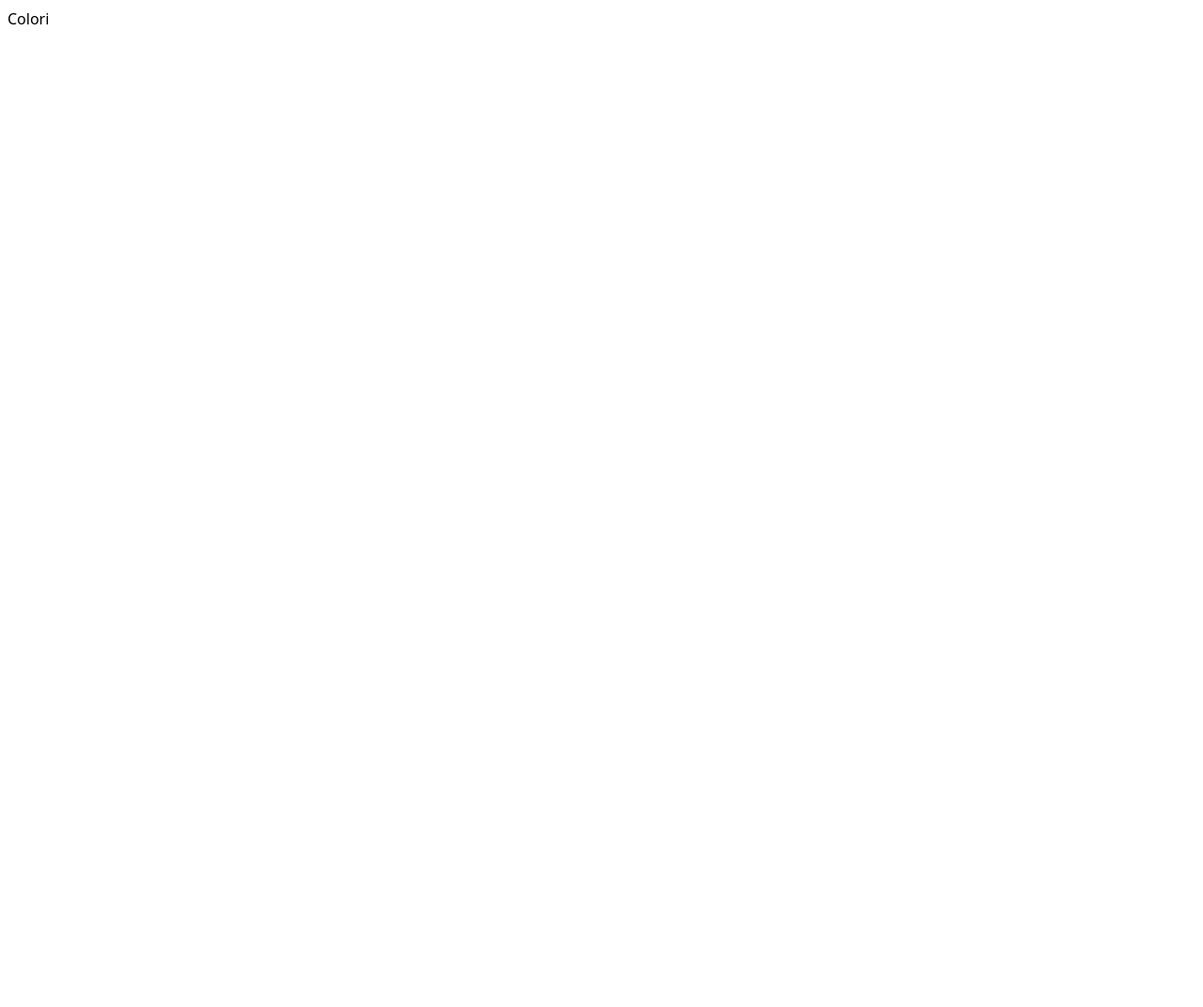
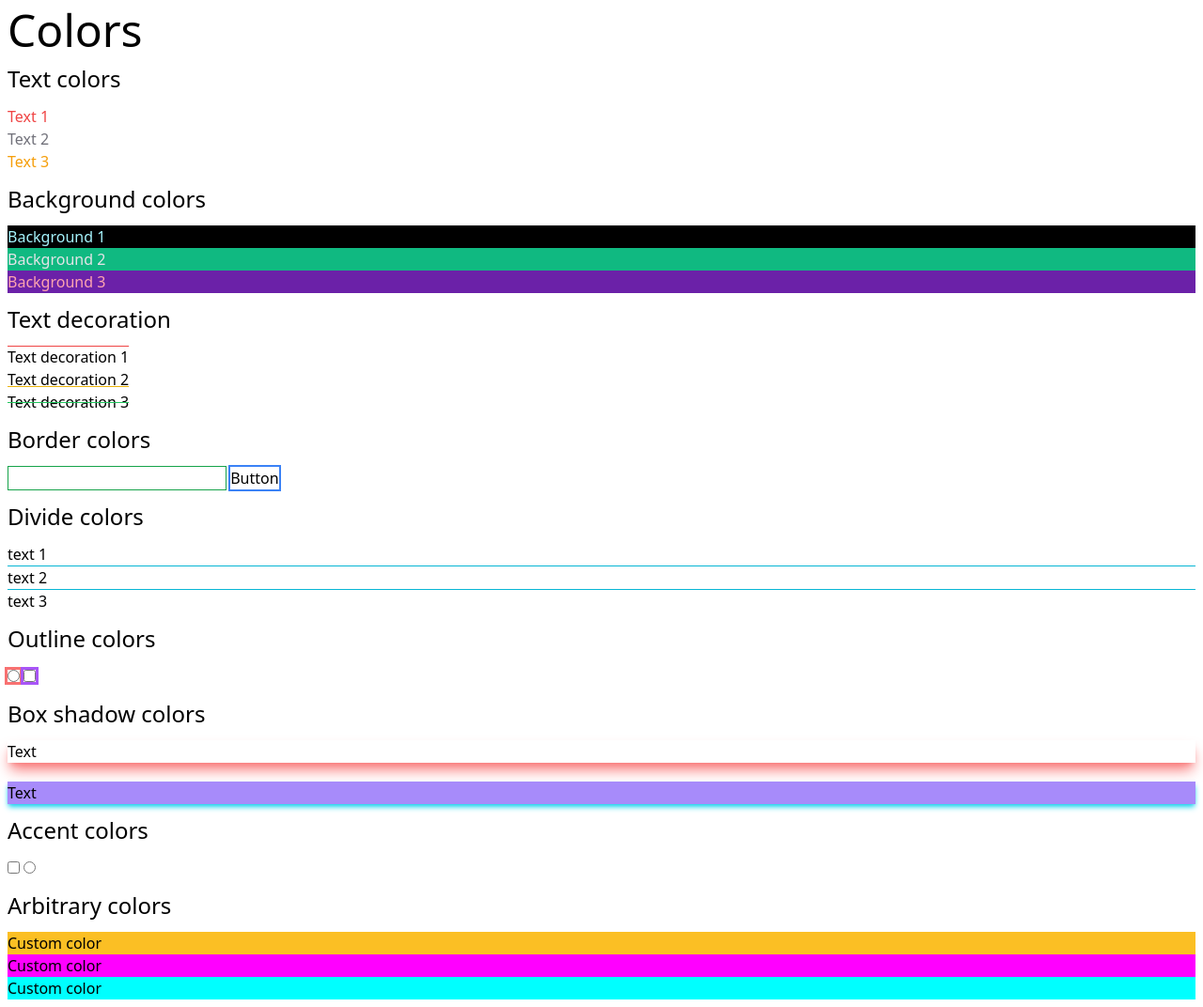
Before and after one commit to Ruma303/tailwind-fundamentals, a plain HTML site: page 2-Colors/index.html in a window 1280 px wide. Shown: the whole page at 94% size. Before the commit the page ends 800 px from the top, so only its background shows below. Drawn offline with nearby package versions, Linux system fonts and the light colour scheme.

Commit message:
Colori completati

```diff
--- a/2-Colors/index.html
+++ b/2-Colors/index.html
@@ -8,8 +8,50 @@
 </head>
 <body class="p-2">
 
-    <h1>Colori</h1>
+    <h1 class="text-5xl">Colors</h1>
 
+    <h2 class="text-2xl my-3">Text colors</h2>
+    <p class="text-red-500">Text 1</p>
+    <p class="text-zinc-500">Text 2</p>
+    <p class="text-amber-500">Text 3</p>
+
+    <h2 class="text-2xl my-3">Background colors</h2>
+    <p class="bg-black text-cyan-200">Background 1</p>
+    <p class="bg-emerald-500 text-zinc-200">Background 2</p>
+    <p class="bg-purple-800 text-rose-300">Background 3</p>
+
+    <h2 class="text-2xl my-3">Text decoration</h2>
+    <p class="overline decoration-red-500">Text decoration 1</p>
+    <p class="underline decoration-yellow-500">Text decoration 2</p>
+    <p class="line-through decoration-green-500">Text decoration 3</p>
+
+    <h2 class="text-2xl my-3">Border colors</h2>
+    <input type="text" class="border border-green-600" />
+    <button class="ring-2 ring-blue-500">Button</button>
+
+    <h2 class="text-2xl my-3">Divide colors</h2>
+    <div class="divide-y divide-cyan-500">
+        <p>text 1</p>
+        <p>text 2</p>
+        <p>text 3</p>
+    </div>
+
+    <h2 class="text-2xl my-3">Outline colors</h2>
+    <input type="radio" class="outline outline-red-400"/>
+    <input type="checkbox" class="outline outline-purple-500"/>
+
+    <h2 class="text-2xl my-3">Box shadow colors</h2>
+    <p class="shadow-lg shadow-red-400 mb-5">Text</p>
+    <p class="shadow-md bg-violet-400 shadow-cyan-400">Text</p>
+
+    <h2 class="text-2xl my-3">Accent colors</h2>
+    <input type="checkbox" class="accent-pink-400" />
+    <input type="radio" class="accent-teal-300" />
+
+    <h2 class="text-2xl my-3">Arbitrary colors</h2>
+    <p class="bg-[#fbbf24]">Custom color</p>
+    <p class="bg-[rgb(255,0,255)]">Custom color</p>
+    <p class="bg-[aqua]">Custom color</p>
 
 </body>
 </html>
```
